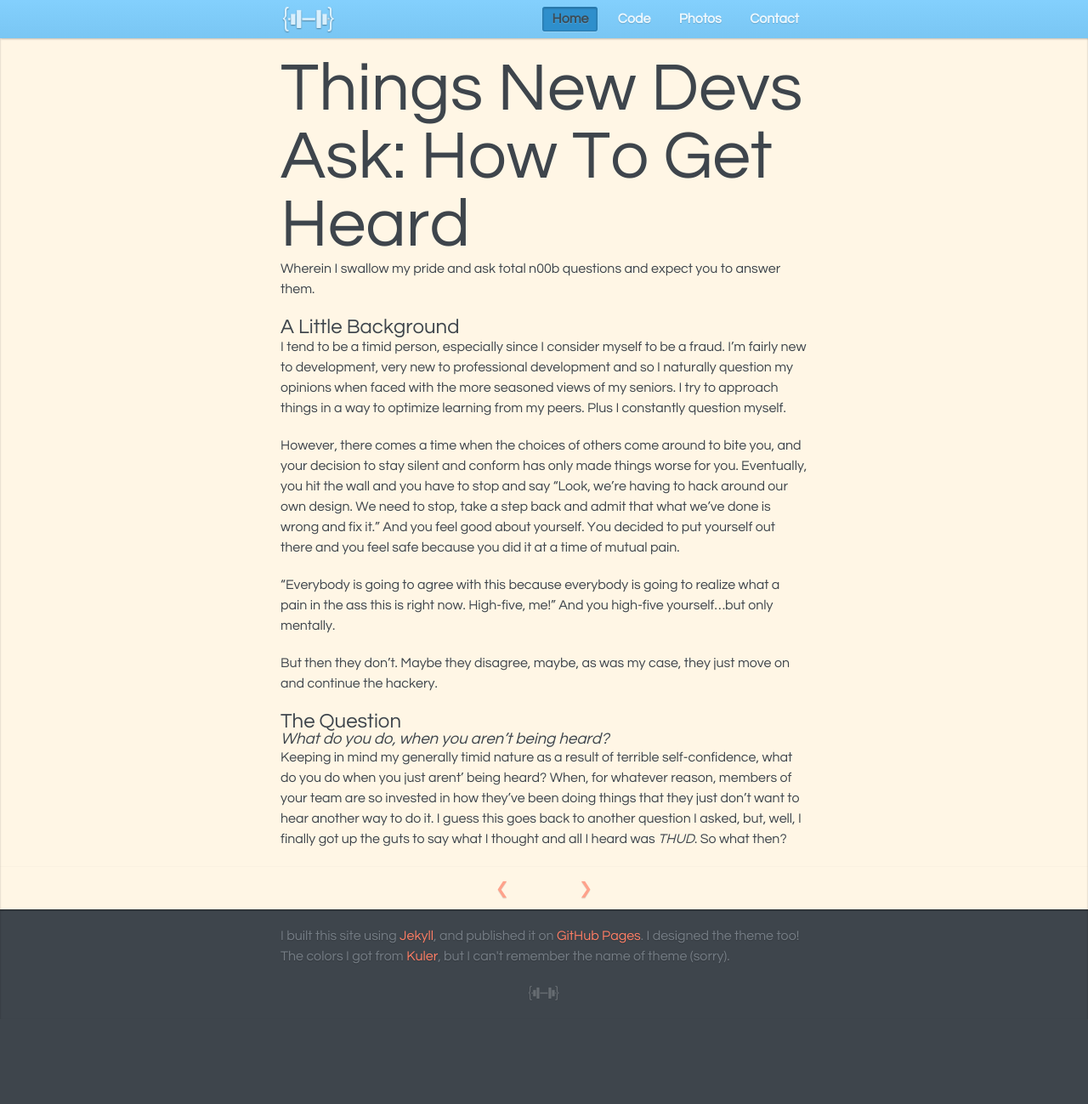
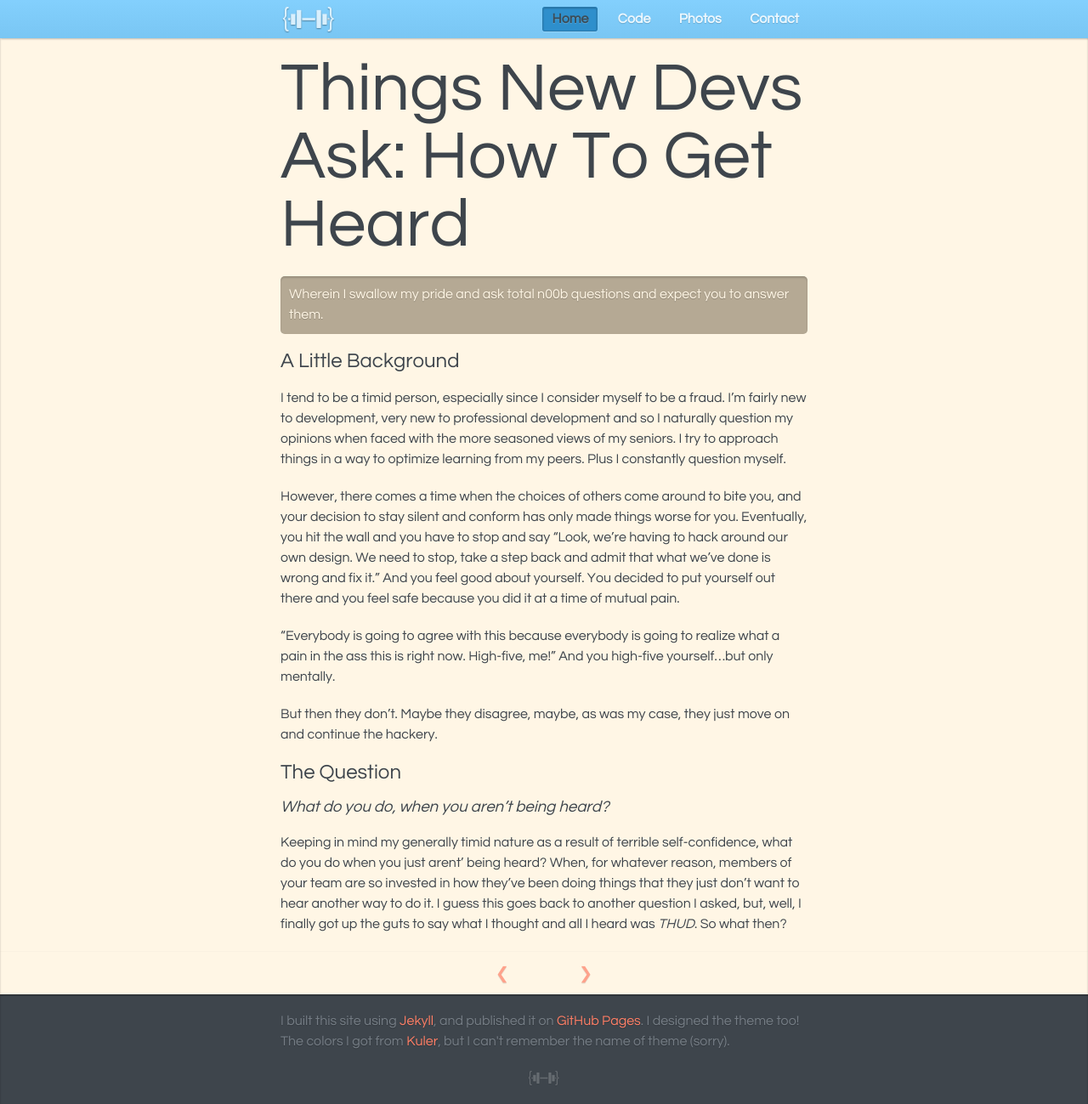
Before and after one commit to JesseWilliamson/jessewilliamson.github.com, a Jekyll site: the page built from _posts/2012-12-10-tdna-how-to-get-heard.md, in a window 1280 px wide and 1299 px high. Shown: the whole window at 85% size. Built offline with Jekyll 4.4.1, drawn with Linux system fonts in a browser that asks for light colours.

Commit message:
updated blockquotes styles

```diff
--- a/css/site.css
+++ b/css/site.css
@@ -82,12 +82,26 @@ ul {
 
 h1, h2, h3, h4, h5, h6 {
   font-weight: 400;
-  margin: 0;
+  margin: 20px 0;
   padding: 0;
   line-height: 1; }
 
 h1 {
-  font-size: 5rem; }
+  font-size: 5rem;
+  margin-top: 0; }
+
+blockquote {
+  padding: 10px;
+  border-radius: 5px;
+  background-color: rgba(163, 151, 128, 0.8);
+  /*todo mixin*/
+  box-shadow: inset 0 2px 2px rgba(0, 0, 0, 0.15), inset 0 0 1px rgba(0, 0, 0, 0.1);
+  color: #fff6e5;
+  /*todo mixin*/
+  text-shadow: 0px 1px 1px rgba(0, 0, 0, 0.2); }
+
+blockquote p {
+  margin: 0; }
 
 footer {
   color: #757d85;
@@ -137,7 +151,7 @@ p {
   line-height: 1.5rem; }
 
 .writings ul li {
-  padding: 5px 0px 5px 15px; }
+  padding: 10px 0 15px 5px; }
 
 .recent-post {
   color: #3e454c;
```
Also changed, not shown: css/site.scss (+18 -2 lines).
